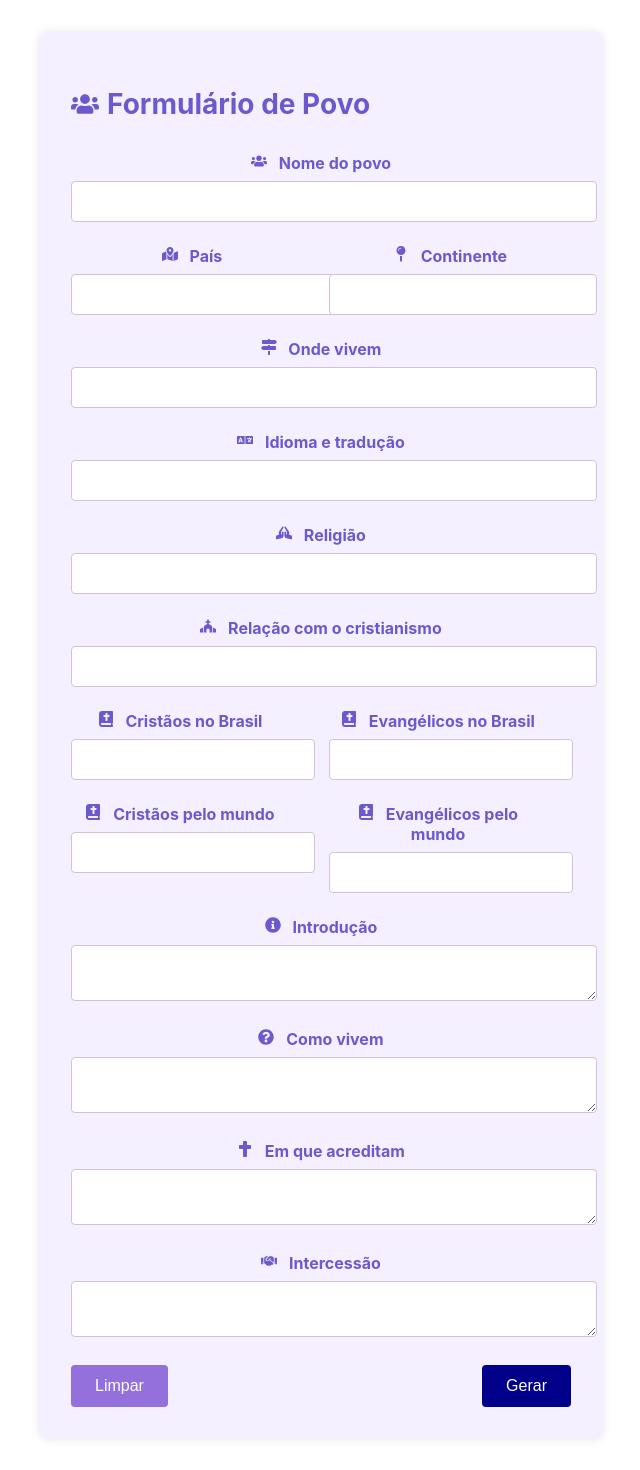
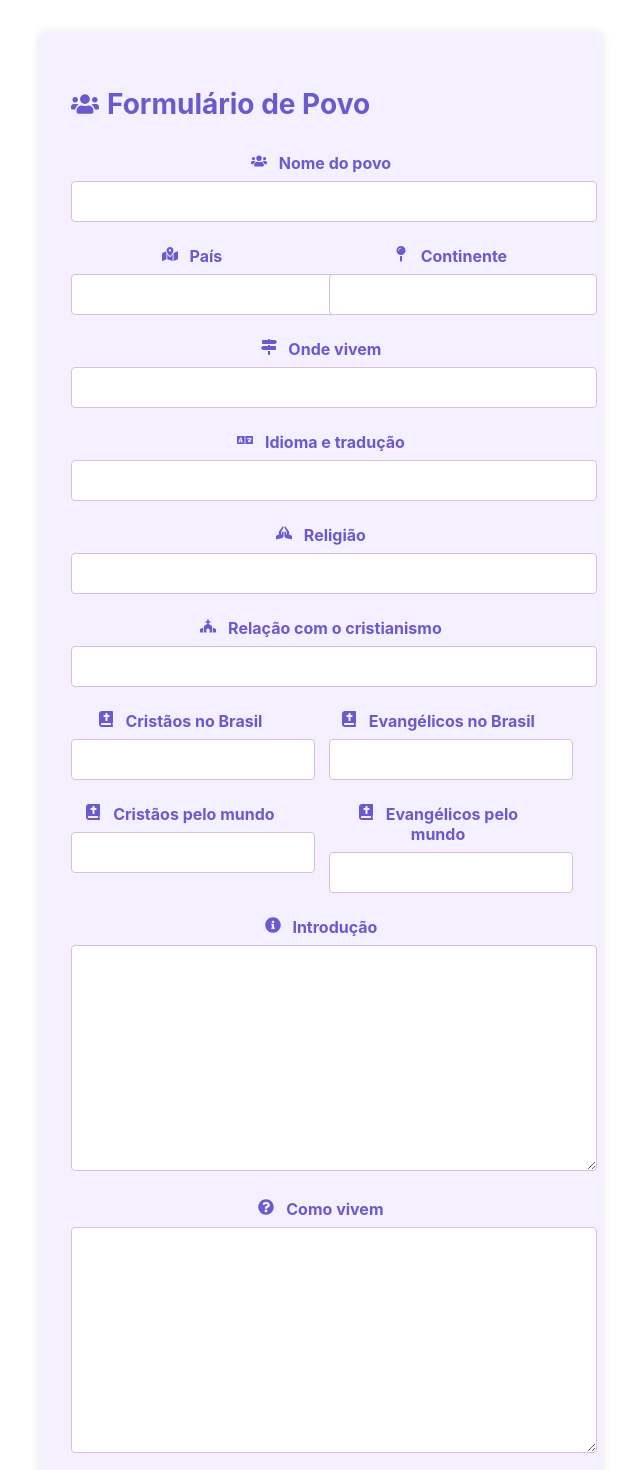
Before and after one commit to mathrews/presentation-generator-away, a React (Create React App) app: page / in a window 1280 px wide. Shown: the top 1470 px of the page, without its empty margins (319-959 px from the left). Built offline with nearby package versions, Linux system fonts and the light colour scheme.

Commit message:
Adjust TextFieldSize

```diff
--- a/src/components/Formulario.css
+++ b/src/components/Formulario.css
@@ -53,6 +53,11 @@
   outline: none;
 }
 
+/* Ajuste para altura de 500px */
+.form-field textarea {
+  height: 200px;
+}
+
 .input-row {
   display: flex;
   gap: 1rem;
@@ -93,7 +98,6 @@
   width: 20px; /* Ou qualquer valor de espaçamento desejado */
 }
 
-
 .submit-button {
   background-color: var(--cor-roxo-azulado); /* Roxo mais azulado */
 }
```
